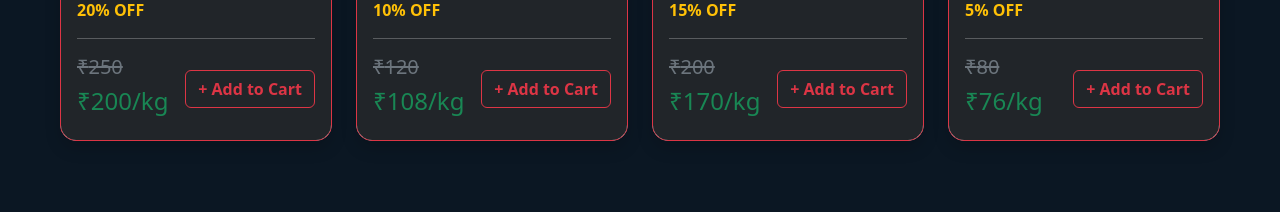
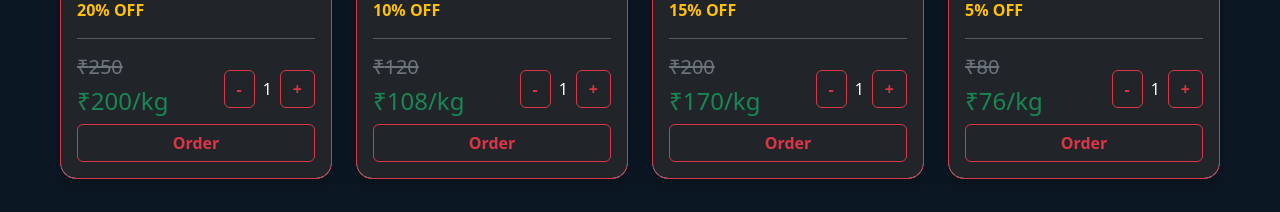
Before and after one commit to ashhamshingeri/React-JS, a React (Vite) app in the folder my-app/: page / in a window 1280 px wide. Shown: the part 372-584 px from the top of the page. Built offline with nearby package versions, Linux system fonts and the light colour scheme.

Commit message:
Added counter to the FruitCard

```diff
--- a/my-app/src/FruitsCards.tsx
+++ b/my-app/src/FruitsCards.tsx
@@ -1,3 +1,5 @@
+import { useState } from "react";
+
 function FruitsCards() {
   let fruits = [
     {
@@ -30,6 +32,8 @@ function FruitsCards() {
     },
   ];
 
+  let [count, setCount] = useState(1);
+
   return (
     <div className="row row-cols-1 row-cols-lg-4 row-cols-md-2 g-4 my-2 mx-5">
       {fruits.map((fruit) => {
@@ -49,7 +53,11 @@ function FruitsCards() {
                 <h4 className="card-title fw-bold text-center">
                   {fruit.title}
                 </h4>
-                <p className="text-warning fw-semibold">{fruit.offer}% OFF</p>
+                <div className="d-flex align-items-center">
+                  <p className="text-warning fw-semibold mb-0">
+                    {fruit.offer}% OFF
+                  </p>
+                </div>
 
                 <hr />
 
@@ -61,11 +69,16 @@ function FruitsCards() {
 
                     <h4 className="text-success">₹{offerPrice}/kg</h4>
                   </div>
-
-                  <button className="btn btn-outline-danger fw-semibold">
-                    + Add to Cart
-                  </button>
+                  <div className="d-flex align-items-center gap-2 ms-auto">
+                    <button className="btn btn-outline-danger fw-semibold" onClick={() => setCount(count - 1)}>-</button>
+                    {count}
+                    <button className="btn btn-outline-danger fw-semibold"
+                      onClick={() => setCount(count + 1)}>+</button>
+                  </div>
                 </div>
+                <button className="btn btn-outline-danger fw-semibold w-100">
+                  Order
+                </button>
               </div>
             </div>
           </div>
```
